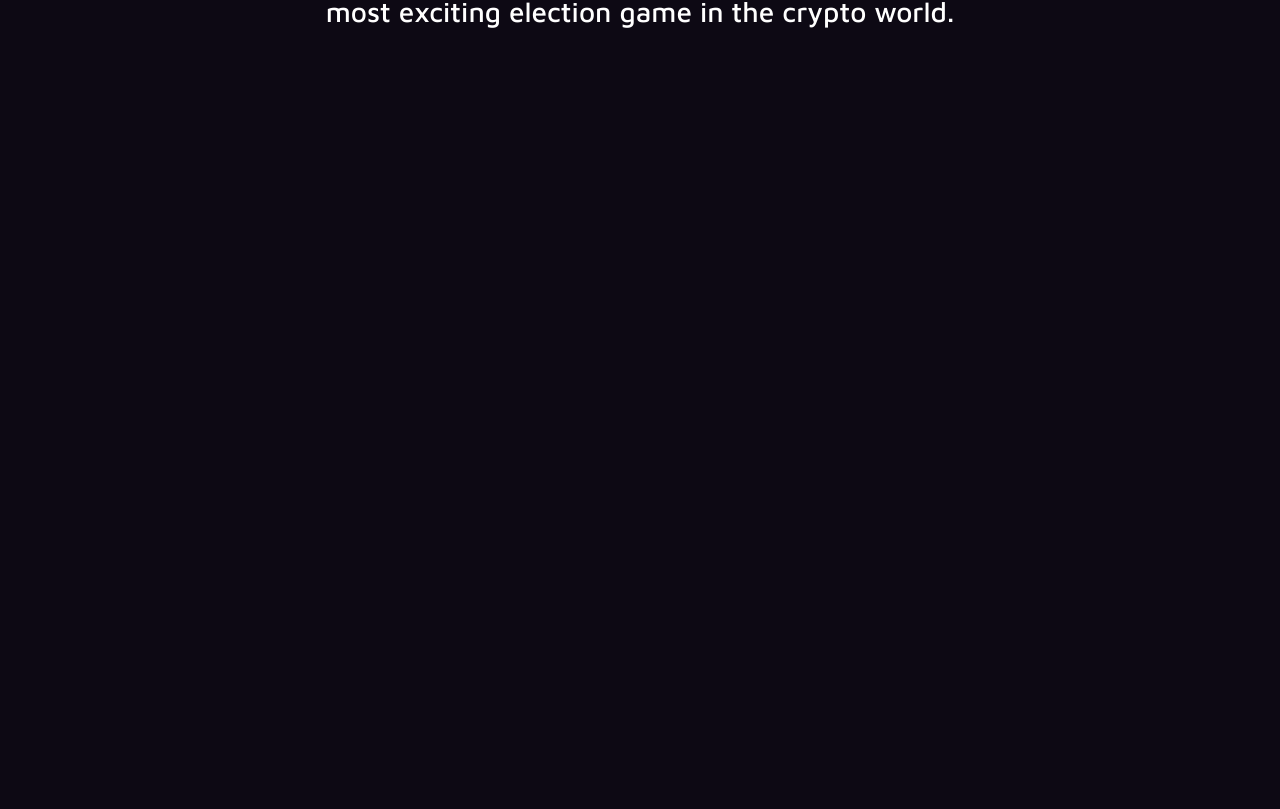
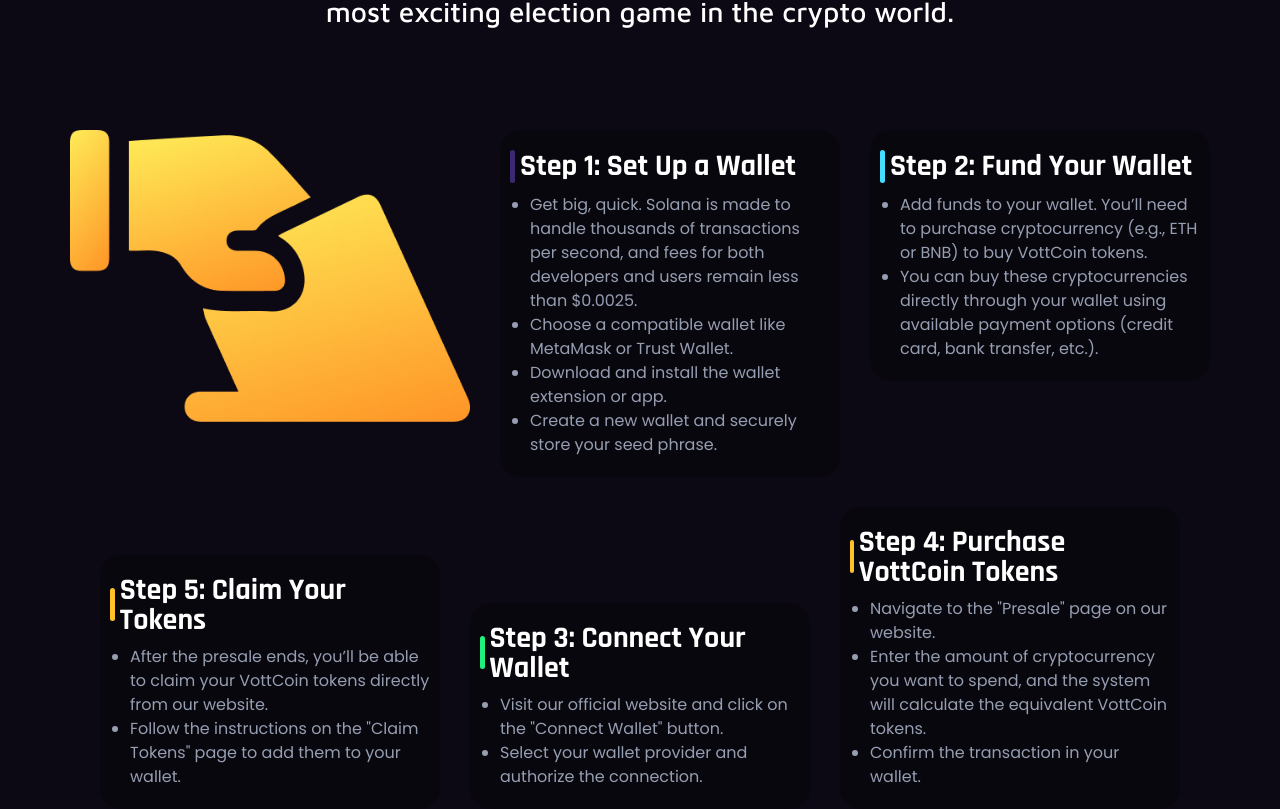
Before and after one commit to Basit46/vottcoin, a React (Vite) app: page / in a window 1280 px wide. Shown: the part 4416-5225 px from the top of the page. Before the commit the page ends 4446 px from the top, so only its background shows below. Built offline with nearby package versions, Linux system fonts and the light colour scheme; a web font is replaced by a local one.

Commit message:
Added changes

```diff
--- a/src/components/HowToBuy.jsx
+++ b/src/components/HowToBuy.jsx
@@ -1,4 +1,5 @@
 import React from "react";
+import voteImg from "../assets/voteImg.png";
 
 const HowToBuy = () => {
   return (
@@ -12,6 +13,100 @@
         get your hands on VottCoin tokens and start participating in the most
         exciting election game in the crypto world.
       </p>
+
+      <div className="mt-[100px] px-[20px] xmd:px-[60px]">
+        <div className="flex justify-center gap-[30px]">
+          <img className="shrink-0 h-fit w-[400px]" src={voteImg} alt="vote" />
+
+          <div className="item w-[340px] h-full">
+            <div>
+              <div className="h-[33px] w-[5px] bg-[#3C2974]" />
+              <p>Step 1: Set Up a Wallet</p>
+            </div>
+
+            <ul>
+              <li>
+                Get big, quick. Solana is made to handle thousands of
+                transactions per second, and fees for both developers and users
+                remain less than $0.0025.
+              </li>
+              <li>Choose a compatible wallet like MetaMask or Trust Wallet.</li>
+              <li>Download and install the wallet extension or app.</li>
+              <li>Create a new wallet and securely store your seed phrase.</li>
+            </ul>
+          </div>
+
+          <div className="item w-[340px] h-full">
+            <div>
+              <div className="h-[33px] w-[5px] bg-[#45DDFF]" />
+              <p>Step 2: Fund Your Wallet</p>
+            </div>
+
+            <ul>
+              <li>
+                Add funds to your wallet. You’ll need to purchase cryptocurrency
+                (e.g., ETH or BNB) to buy VottCoin tokens.
+              </li>
+              <li>
+                You can buy these cryptocurrencies directly through your wallet
+                using available payment options (credit card, bank transfer,
+                etc.).
+              </li>
+            </ul>
+          </div>
+        </div>
+
+        <div className="mt-[30px] flex items-end justify-center gap-[30px]">
+          <div className="item w-[340px] h-fit">
+            <div>
+              <div className="h-[33px] w-[5px] bg-[#FFC227]" />
+              <p>Step 5: Claim Your Tokens</p>
+            </div>
+
+            <ul>
+              <li>
+                After the presale ends, you’ll be able to claim your VottCoin
+                tokens directly from our website.
+              </li>
+              <li>
+                Follow the instructions on the "Claim Tokens" page to add them
+                to your wallet.
+              </li>
+            </ul>
+          </div>
+
+          <div className="item w-[340px] h-fit">
+            <div>
+              <div className="h-[33px] w-[5px] bg-[#1FF17E]" />
+              <p>Step 3: Connect Your Wallet</p>
+            </div>
+
+            <ul>
+              <li>
+                Visit our official website and click on the "Connect Wallet"
+                button.
+              </li>
+              <li>Select your wallet provider and authorize the connection.</li>
+            </ul>
+          </div>
+
+          <div className="item w-[340px] h-fit">
+            <div>
+              <div className="h-[33px] w-[5px] bg-[#FFC227]" />
+              <p>Step 4: Purchase VottCoin Tokens</p>
+            </div>
+
+            <ul>
+              <li>Navigate to the "Presale" page on our website.</li>
+              <li>
+                Enter the amount of cryptocurrency you want to spend, and the
+                system will calculate the equivalent VottCoin tokens.
+              </li>
+              <li>Confirm the transaction in your wallet.</li>
+            </ul>
+          </div>
+        </div>
+      </div>
     </div>
   );
 };
--- a/src/index.css
+++ b/src/index.css
@@ -43,6 +43,25 @@
     @apply mt-[10px] text-[#969EB2] font-Poppins leading-[24px];
   }
   .roadmap .item li {
+    @apply list-disc list-outside ml-[20px];
+  }
+
+  .howto .item {
+    @apply h-fit rounded-[20px] py-[20px] px-[10px] bg-[#00000047];
+  }
+  .howto .item > div {
+    @apply flex items-center gap-[5px];
+  }
+  .howto .item > div > div {
+    @apply rounded-full;
+  }
+  .howto .item > div p {
+    @apply text-[30px] font-Rajdhani font-bold leading-none;
+  }
+  .howto .item ul {
+    @apply mt-[10px] text-[#969EB2] font-Poppins leading-[24px];
+  }
+  .howto .item li {
     @apply list-disc list-outside ml-[20px];
   }
 }
```
Also changed, not shown: src/assets/voteImg.png (added).
